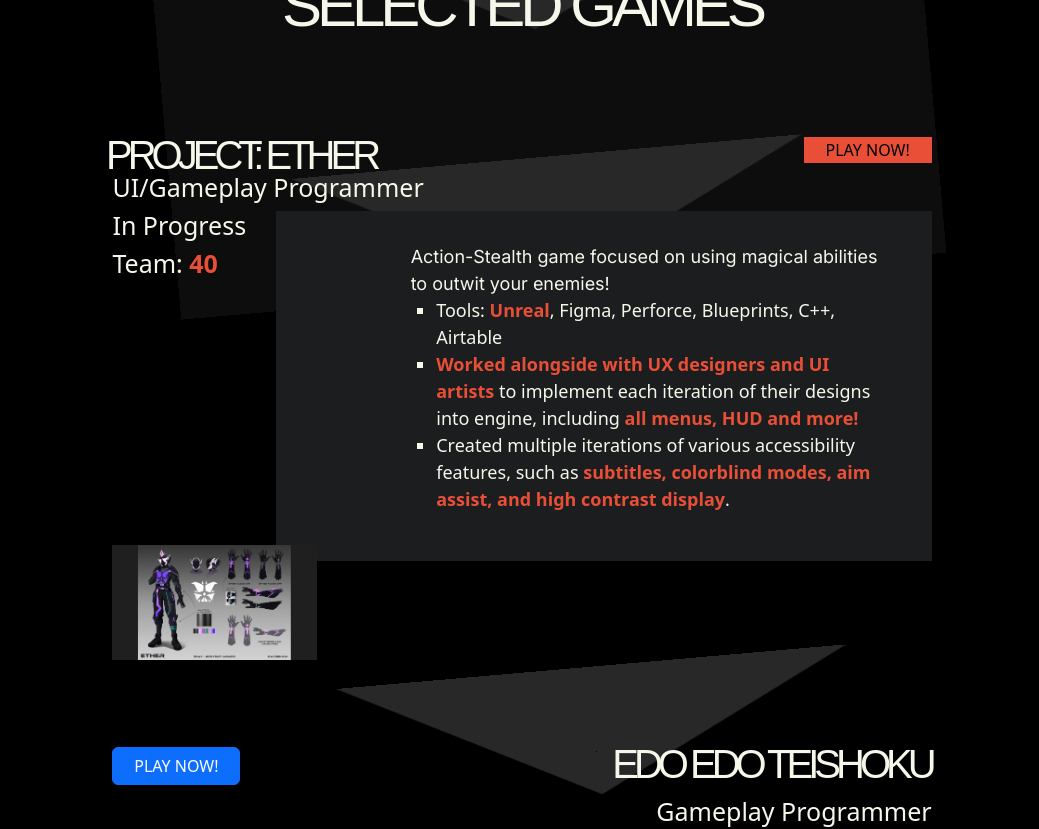
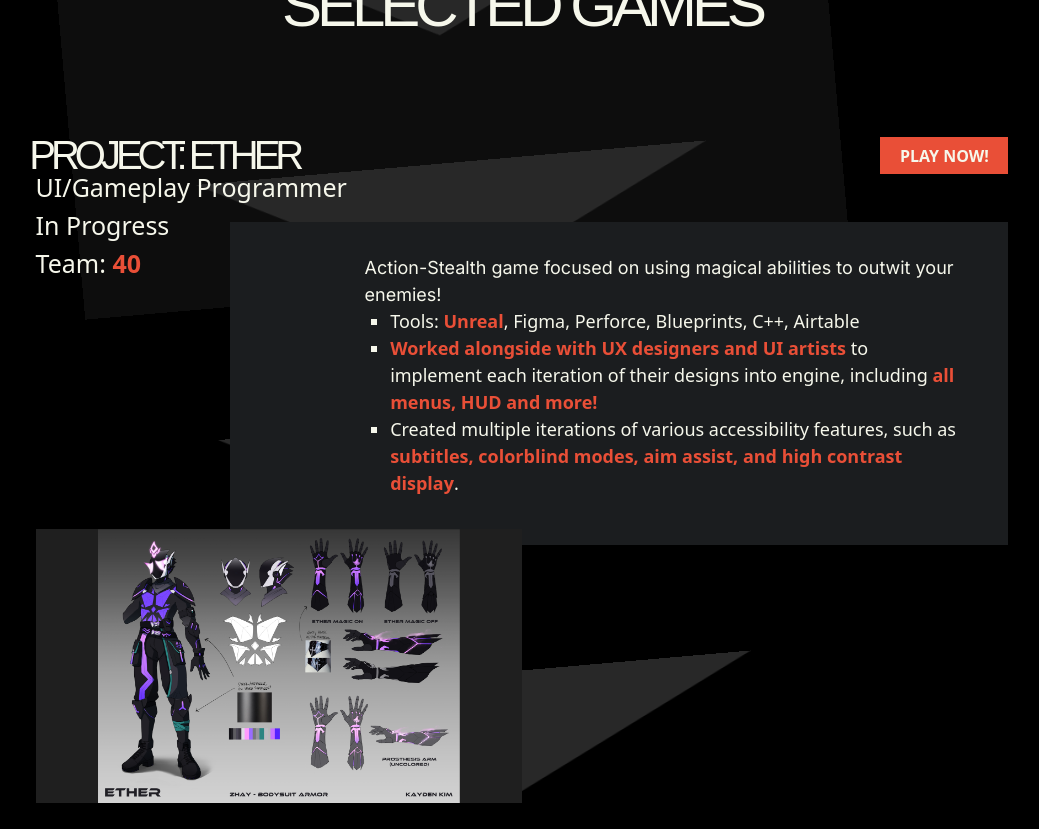
Before and after one commit to big-jungus/big-jungus.github.io, a React (Vite) app: page / in a window 1280 px wide. Shown: the part 600-1429 px from the top of the page, without its empty margins (118-1157 px from the left). Built offline with nearby package versions, Linux system fonts and the light colour scheme; a web font is replaced by a local one.

Commit message:
make da button

```diff
--- a/src/components/landing/css/stylesHome.css
+++ b/src/components/landing/css/stylesHome.css
@@ -281,7 +281,7 @@ p{
     display: flex;
     flex-direction: column;
 
-    width: 80vw;
+    width: 95vw;
     min-height: 70vh;
     margin-top: 10vh;
 
@@ -386,7 +386,7 @@ p{
 }
 
 .projectIcon {
-    width: 25%;
+    width: 50%;
 }
 
 .projectDescription {
@@ -399,8 +399,11 @@ p{
     margin-top: 0.5vw;
     align-self: flex-end;
     background-color: #E94F37;
+    color: #F6F7EB;
     border-radius: 0;
     border-width: 0;
+    padding: 0.5vw 0.5vw 0.5vw 0.5vw;
+    font-weight: 600;
 }
 
 .projectDescription .buttonRight {
```
Also changed, not shown: src/components/CustomCarousel/ImageButton.tsx (added, +13 -0 lines).
